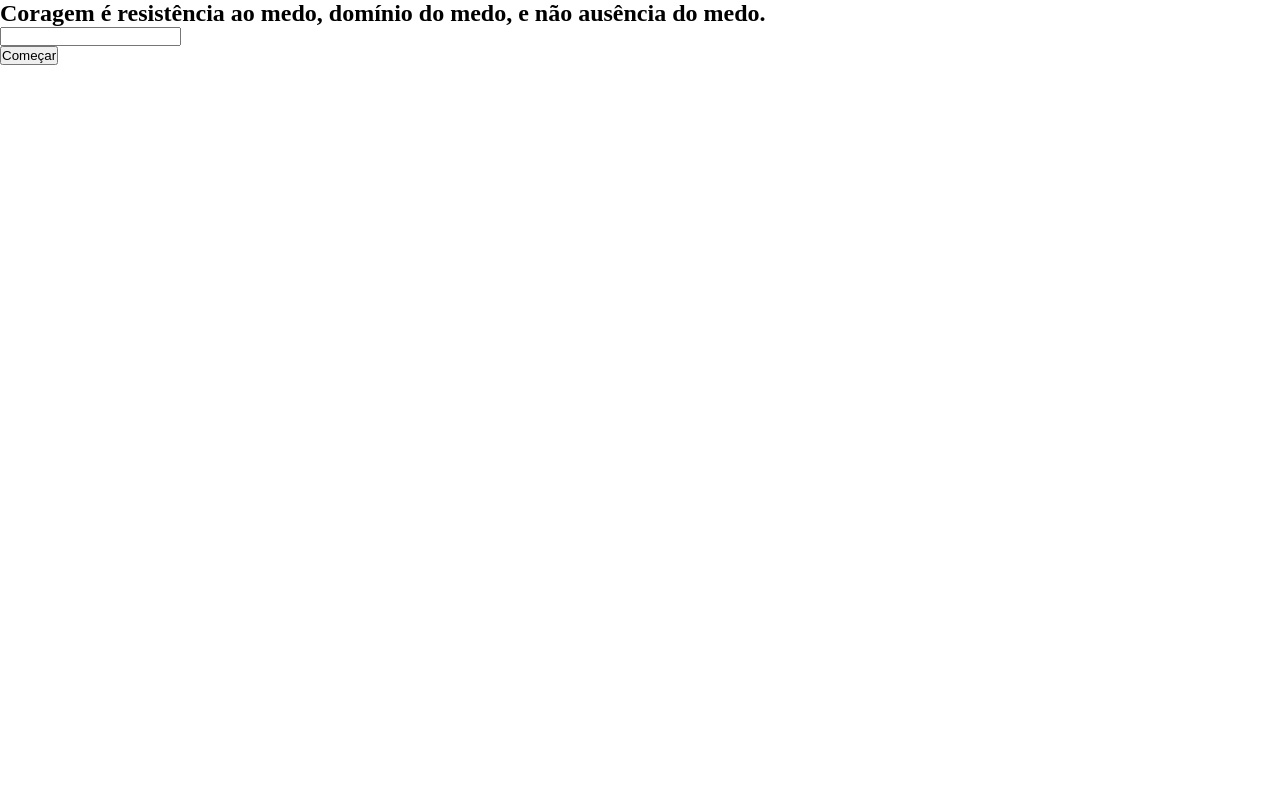
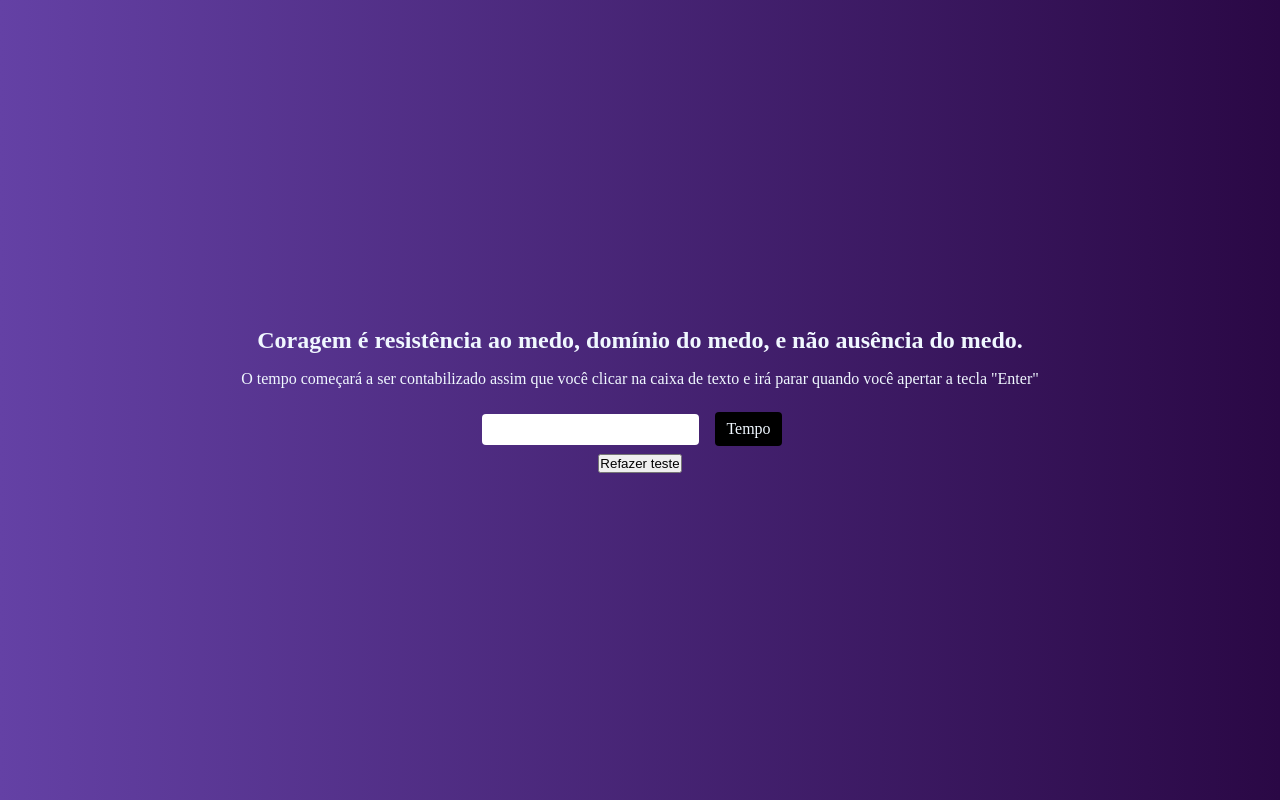
Before and after one commit to henrymedeiros/typingSpeedTest, a plain HTML site: page index.html in a window 1280 px wide. Drawn offline with Linux system fonts and the light colour scheme.

Commit message:
Adicionando timer e estilos

```diff
--- a/css.css
+++ b/css.css
@@ -10,9 +10,40 @@
   width: 100vw;
   height: 100vh;
   display: flex;
+  text-align: center;
+  justify-content: center;
+  align-items: center;
+  background: linear-gradient(to right, #6441A5 , #2a0845);
+  color: aliceblue;
 
 }
 
-#principal{
+.principal h1, p {
+  margin-bottom: 1rem;
+}
 
+.shell-input{
+  display: flex;
+  justify-content: center;
 }
+
+.input-box{
+  display: flex;
+  border-radius: 4px;
+  outline: none;
+  padding: 0.5rem;
+  border: none;
+  width: 300px;
+  margin-right: 1rem;
+  align-items: center;
+}
+
+.timer{
+  background-color: black;
+  border-radius: 4px;
+  width: 100px;
+  height: 34px;
+  display: flex;
+  justify-content: center;
+  align-items: center;
+}
--- a/index.html
+++ b/index.html
@@ -17,14 +17,22 @@
 <body>
 
     <div class="container">
-        <section id="principal">
-            <h2 id="picked-quote"></h1>
+        <section id="principal" class="principal">
+
+            <h1 id="picked-quote"></h1>
+            <p id="description" class="decription">O tempo começará a ser contabilizado assim que você clicar na caixa de texto e irá parar quando você apertar a tecla "Enter"</p>
+
+            <p id="correct-words"></p>
             <p id ="time-result"></p>
-            <p id="correct-words"></p>
-            <input type="text" value="" id="user-input">
-            </input><br>
-            <button id="start-btn">
-                Começar
+
+            <div class="shell-input">
+            <div class="input-box">
+                <input type="text" class="input-box" id="user-input">
+                <div id="timer" class="timer"> Tempo </div>
+            </div>
+            </div>
+            <button id="restart-btn" class="restart-btn">
+                Refazer teste
             </button>
         </section>
     </div>
--- a/js.js
+++ b/js.js
@@ -26,7 +26,28 @@ function splitQuote(quote){
 
 }
 
+function renderTime(timeInSeconds){
+   if(timeInSeconds>59){
+      return 0;
+   }
+   let timerElement = document.getElementById("timer");
+   if(timeInSeconds<10){
+      timerElement.innerHTML =  "0:0" + timeInSeconds;
+   }
+   else if(timeInSeconds>9 && timeInSeconds<59){
+      timerElement.innerHTML =  "0:" + timeInSeconds;
+   }
+
+}
+
+function clearDescription(){
+   let descElem = document.getElementById("description");
+   descElem.innerHTML = "";
+}
+
 renderQuote();
+
+
 let givenQuoteArray = splitQuote(pickedQuote);
 let givenQuoteArrayLength = givenQuoteArray.length;
 
@@ -34,7 +55,7 @@ let givenQuoteArrayLength = givenQuoteArray.length;
 // count time
 let startTime, endTime;
 
-let startBtn = document.getElementById("start-btn");
+let restartBtn = document.getElementById("restart-btn");
 let userInput = document.getElementById("user-input");
 
 
@@ -58,12 +79,20 @@ function getUserAnwser(){
    return userAnwser;
 }
 
+let myTimer;
 userInput.onfocus = function(){
+   let timeInSeconds = 0;
    start();
+   clearDescription();
+   myTimer = setInterval(function(){
+      renderTime(timeInSeconds);
+      timeInSeconds++;
+    }, 1000);
 }
 
 let correctWordsCounter = 0;
 let typedWords = 0;
+
 function compareQuotes(givenQuoteArray, userQuoteArray){
    for(let i=0;i<givenQuoteArrayLength;i++){
       if(givenQuoteArray[i]===userQuoteArray[i]){
@@ -75,15 +104,17 @@ function compareQuotes(givenQuoteArray, userQuoteArray){
 }
 
 function showResults(totalWords, correctWords, typedWords, time,){
+   let wordsPerMinute = (60 * typedWords)/time
+   wordsPerMinute = Math.trunc( wordsPerMinute );
    let correctWordsElement = document.getElementById("correct-words");
    correctWordsElement.innerHTML = "Você acertou " + correctWords + " de " + totalWords + " palavras";
    let timeResultElement = document.getElementById("time-result");
-   timeResultElement.innerHTML = "Você digitou " + typedWords + "palavras em " + time + " segundos"
-
+   timeResultElement.innerHTML = "Sua velocidade de digitação é de aproximadamente " + wordsPerMinute + " palavras por minuto "
 }
 
 
 
+// FUNCTION WHEN ENTER KEY PRESSED
 function checkKey(e) {
    var key = e.which || e.keyCode;
    if (key === 13){
@@ -92,12 +123,16 @@ function checkKey(e) {
       let userAnwser = getUserAnwser();
       let userAnwserArray = splitQuote(userAnwser);
       compareQuotes(givenQuoteArray, userAnwserArray);
-      console.log(givenQuoteArray, userAnwserArray);
       let correctWords = correctWordsCounter;
       let time = end();
+      clearInterval(myTimer);
       showResults(givenQuoteArrayLength, correctWords, typedWords, time);
 
    }
 }
 
+restartBtn.onclick = function(){
+   window.location.reload();
+}
+
 document.addEventListener("keypress", checkKey);
```
